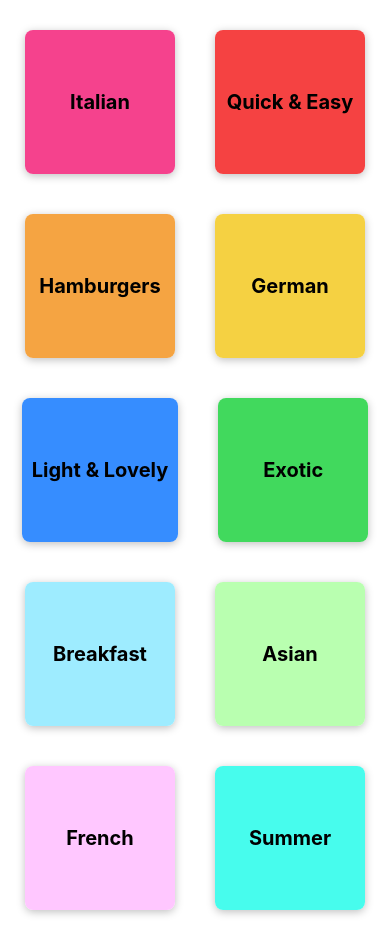
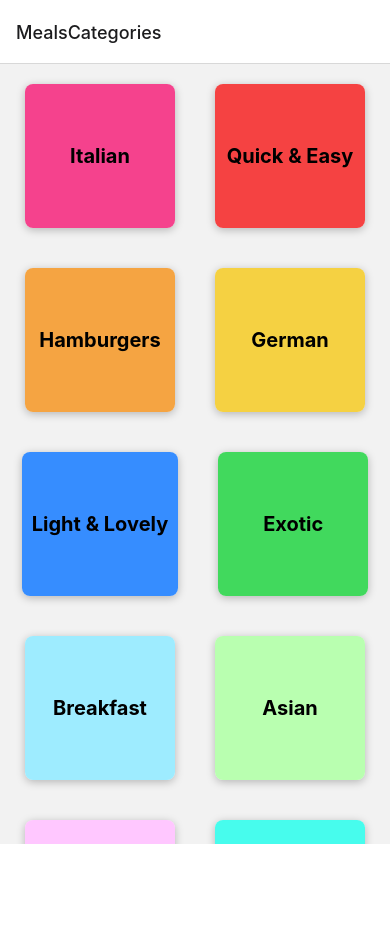
Before and after one commit to Abarragan89/recipe-finder-react-native, a React Native app: screen / in a window 390 px wide. After the commit the page ends 844 px from the top, so only its background shows below. Built offline with nearby package versions, Linux system fonts and the light colour scheme.

Commit message:
react navigation works for homepage to meals page

```diff
--- a/App.js
+++ b/App.js
@@ -1,24 +1,22 @@
 import { StatusBar } from 'expo-status-bar';
-import { StyleSheet, View, SafeAreaView, Platform } from 'react-native';
+import { NavigationContainer } from '@react-navigation/native';
+import { createNativeStackNavigator } from '@react-navigation/native-stack'
 import HomePage from './screens/Homepage';
+import MealsOverview from './screens/MealsOverview';
+
+//object with two properties
+const Stack = createNativeStackNavigator();
 
 export default function App() {
   return (
-    <SafeAreaView style={styles.background}>
-      <View style={styles.appContainer}>
-        <StatusBar style="light" />
-        <HomePage />
-      </View>
-    </SafeAreaView>
+    <>
+      <StatusBar style="dark" />
+      <NavigationContainer>
+        <Stack.Navigator>
+          <Stack.Screen name="MealsCategories" component={HomePage} />
+          <Stack.Screen name="MealsOverview" component={MealsOverview} />
+        </Stack.Navigator>
+      </NavigationContainer>
+    </>
   );
 };
-
-const styles = StyleSheet.create({
-  background: {
-    flex: 1,
-    alignItems: 'center',
-  },
-  appContainer: {
-    marginTop: Platform.OS === 'android' ? 50 : 10
-  }
-});
--- a/components/CategorySquare.js
+++ b/components/CategorySquare.js
@@ -1,11 +1,12 @@
 import { Text, View, StyleSheet, Pressable, Platform } from "react-native";
 
-function CategorySquare({ children, color }) {
+function CategorySquare({ children, color, onPress }) {
     return (
         <View style={[styles.categoryContainer]}>
             <Pressable
                 android_ripple={{ color: '#ffffff82' }}
                 style={({ pressed }) =>[styles.innerContainer, { backgroundColor: color }, pressed ? styles.pressed : null]}
+                onPress={onPress}
             >
                 <View>
                     <Text style={styles.categoryText}>{children}</Text>
--- /dev/null
+++ b/components/Mealtem.js
@@ -0,0 +1,18 @@
+import { Text, View, Pressable, Image } from "react-native"
+
+function MealItem({ meal }) {
+
+    return (
+        <View>
+            <Pressable>
+                <View>
+                    {/* instead of requiring a local file, we set the uri with the url */}
+                    <Image source={{ uri: meal.imageUrl}} />
+                    <Text>{meal.title}</Text>
+                </View>
+            </Pressable>
+        </View>
+    )
+}
+
+export default MealItem;
--- a/package.json
+++ b/package.json
@@ -9,10 +9,14 @@
     "web": "expo start --web"
   },
   "dependencies": {
+    "@react-navigation/native": "^6.1.9",
+    "@react-navigation/native-stack": "^6.9.17",
     "expo": "~49.0.15",
     "expo-status-bar": "~1.6.0",
     "react": "18.2.0",
-    "react-native": "0.72.6"
+    "react-native": "0.72.6",
+    "react-native-safe-area-context": "4.6.3",
+    "react-native-screens": "~3.22.0"
   },
   "devDependencies": {
     "@babel/core": "^7.20.0"
--- a/screens/Homepage.js
+++ b/screens/Homepage.js
@@ -2,8 +2,15 @@ import { View, ScrollView, StyleSheet } from "react-native"
 import CategorySquare from "../components/CategorySquare";
 import { CATEGORIES } from "../data/dummy-data";
 
+// navigaiton prop comes from react navigation since this screen is registered
+function HomePage({ navigation }) {
 
-function HomePage() {
+    function categoryPressHandler(categoryId) {
+      navigation.navigate('MealsOverview', {
+        categoryId,
+      })
+    }
+
     return (
         <ScrollView>
           <View style={styles.categoriesContainer}>
@@ -11,6 +18,7 @@ function HomePage() {
               <CategorySquare
                 key={category.id}
                 color={category.color}
+                onPress={categoryPressHandler.bind(this, category.id)}
               >
                 {category.title}
               </CategorySquare>
--- /dev/null
+++ b/screens/MealsOverview.js
@@ -0,0 +1,45 @@
+import { Text, View, FlatList, StyleSheet } from "react-native";
+import { useEffect, useState } from "react";
+import MealItem from "../components/Mealtem";
+import { MEALS } from "../data/dummy-data";
+
+// like navigation, route is another prop given to registered screens via react navigation
+// you can use a hook for both navigation and route parameter in case you are in a screen that is not registered
+function MealsOverview({ route }) {
+    const categoryId = route.params.categoryId
+    const [mealData, setMealData] = useState([])
+
+    useEffect(() => {
+        setMealData(MEALS.filter(meal => meal.categoryIds.includes(categoryId)))
+    }, [categoryId])
+
+    function renderMealItem({ item }) {
+        return (
+            <MealItem meal={item} />
+        )
+    }
+
+    return (
+        <View style={styles.container}>
+        <FlatList
+            data={mealData}
+            renderItem={renderMealItem}
+            keyExtractor={item => item.id}
+            style={styles.mealList}
+        />
+            <Text>Meals Overview</Text>
+        </View>
+    )
+}
+
+export default MealsOverview;
+
+const styles = StyleSheet.create({
+    container: {
+        flex: 1,
+    },
+    mealList: {
+        flex: 1,
+        width: '100%'
+    }
+})
```
Also changed, not shown: 1 other file (tests, documents, lock files or other folders).
